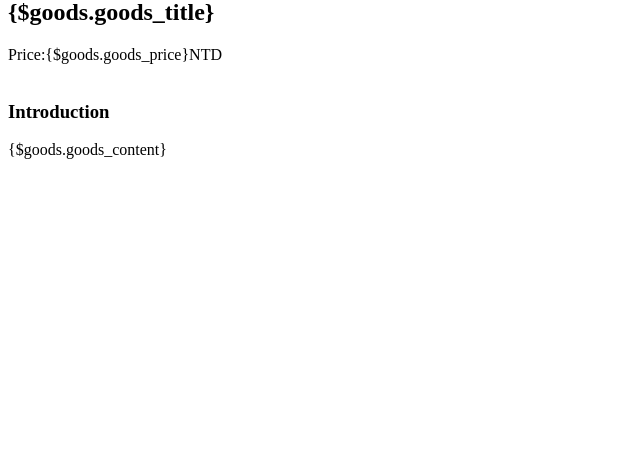
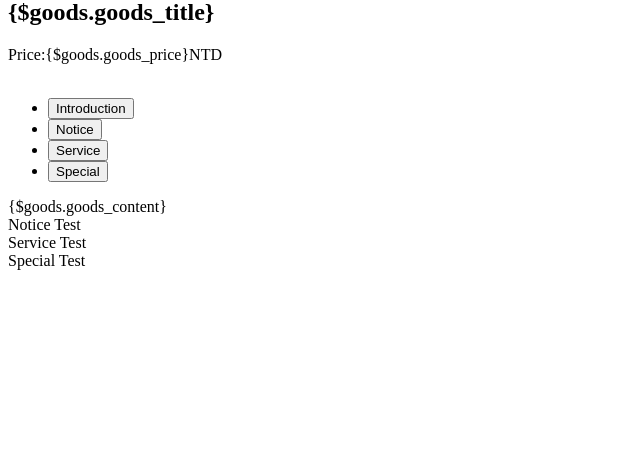
Before and after one commit to auyu0408/mini_shop, a PHP site: page /templates/goods_display.html in a window 1280 px wide. Shown: the part 333-800 px from the top of the page, without its empty margins (0-640 px from the left). Run offline with PHP 8.4, Linux system fonts and the light colour scheme.

Commit message:
PageBar bug remain, add tab

```diff
--- a/templates/goods_display.html
+++ b/templates/goods_display.html
@@ -12,7 +12,33 @@
 <br>
 <div class="row">
 	<div class="col-md-12">
-		<h3>Introduction</h3>
-		<p>{$goods.goods_content}</p>
+		<ul class="nav nav-tabs" role="tablist">
+			<li class="nav-item" role="presentation">
+				<button class="nav-link active" id="goods-tab" data-bs-toggle="tab" data-bs-target="#goods" type="button" role="tab" aria-controls="goods" aria-selected="true">Introduction</button>
+			</li>
+			<li class="nav-item" role="presentation">
+				<button class="nav-link" id="note-tab" data-bs-toggle="tab" data-bs-target="#note" type="button" role="tab" aria-controls="note" aria-selected="false">Notice</button>
+			</li>
+			<li role="nav-item" role="presentation">
+				<button class="nav-link" id="service-tab" data-bs-toggle="tab" data-bs-target="#service" type="button" role="tab" aria-controls="goods" aria-selected="false">Service</button>
+			</li>
+			<li role="nav-item" role="presentation">
+				<button class="nav-link" id="special-tab" data-bs-toggle="tab" data-bs-target="#special" type="button" role="tab" aria-controls="goods" aria-selected="false">Special</button>
+			</li>
+		</ul>
+		<div class="tab-content">
+			<div class="tab-pane fade show active" id="goods" role="tabpanel" aria-labelledby="goods-tab">
+				{$goods.goods_content}
+			</div>
+			<div class="tab-pane fade" id="note" role="tabpanel" aria-laballedy="note-tab">
+				Notice Test
+			</div>
+			<div class="tab-pane fade" id="service" role="tabpanel" aria-laballedy="special-tab">
+				Service Test
+			</div>
+			<div class="tab-pane fade" id="special" role="tabpanel" aria-laballedy="special-tab">
+				Special Test
+			</div>
+		</div>
 	</div>
 </div>
```
Also changed, not shown: templates_c/699025c16f14fd770f40901e8518f352e0793578_0.file.goods_display.html.php (+33 -7 lines), test/test_ckfinder_enviroment.php (renamed from test_ckfinder_enviroment.php), test/test_getbig_pic.php (renamed from test_getbig_pic.php), test/test_upload_pic.html (renamed from test_upload_pic.html), test/test_upload_pic.php (renamed from test_upload_pic.php).
